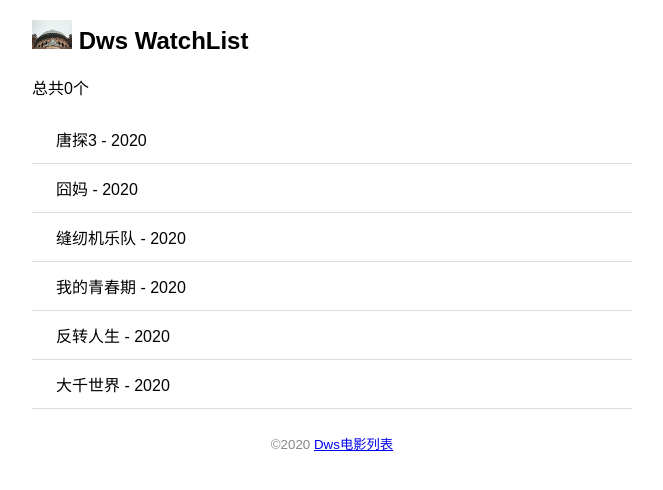
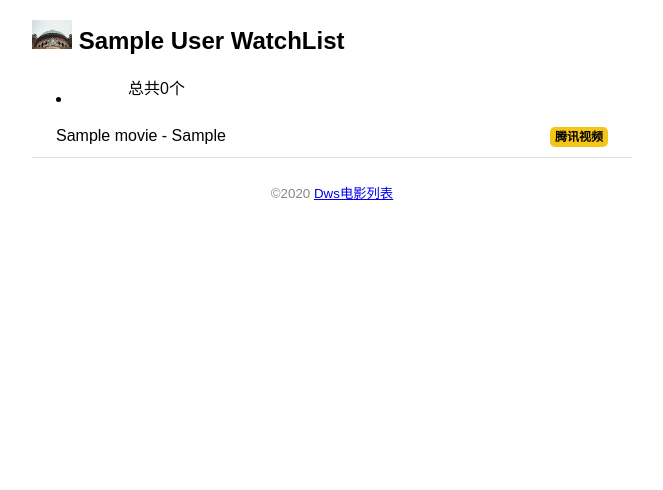
Before and after one commit to dws940819/FlaskDws, a Flask app: page / in a window 1280 px wide. Shown: the top 490 px of the page, without its empty margins (308-971 px from the left). Run offline with Flask 2, Linux system fonts and the light colour scheme; tables that the repository leaves empty hold one stand-in row (values such as "Sample post").

Commit message:
'模板继承'

```diff
--- a/day1/watchlist/app.py
+++ b/day1/watchlist/app.py
@@ -17,7 +17,7 @@
 # app.config['SQLALCHEMY_DATABASE_URI'] = 'sqlite:////' + os.path.join(app.root_path, 'data.db') liux或mac系统
 # 下面是windows的
 app.config['SQLALCHEMY_DATABASE_URI'] = prefix + os.path.join(app.root_path, 'data.db')
-app.config['SQLALCHY_TRACK_MODIFICATIONS'] = False # 关闭了对模型修改的监控
+app.config['SQLALCHEMY_TRACK_MODIFICATIONS'] = False # 关闭了对模型修改的监控
 db = SQLAlchemy(app) # 初始化扩展，传入程序实例app
 
 # models
@@ -31,9 +31,38 @@
     year = db.Column(db.String(4))
 
 
+# 模板上下文处理函数
+@app.context_processor
+def common_user():
+    user = User.query.first()
+    return dict(user=user)
+
+
 # views
 @app.route('/')
 def index():
+    movies = Movie.query.all()
+    return render_template('index.html', movies=movies)
+
+# # 动态URL
+# @app.route('/index/<name>')
+# def home(name):
+#     return '<h1>Flask，%s来了！</h1>'% name
+
+
+# 自定义指令
+# 新建data.db的数据库初始化命令
+@app.cli.command() # 装饰器，注册命令
+@click.option('--drop', is_flag=True,help='删除之后再创建')
+def initdb(drop):
+    if drop:
+        db.drop_all()
+    db.create_all()
+    click.echo('初始化数据库完成')
+
+# 向data.db中写入数据的命令
+@app.cli.command()
+def forge():
     name = 'Dws'
     movies = [
         {'title':'唐探3','year':'2020'},
@@ -43,20 +72,16 @@
         {'title':'反转人生','year':'2020'},
         {'title':'大千世界','year':'2020'},
     ]
-    # return "<h1>Flask，Dws来了！</h1>"
-    return render_template('index.html', name=name, movies=movies)
+    user = User(name=name)
+    db.session.add(user)
+    for m in movies:
+        movie = Movie(title=m['title'],year=m['year'])
+        db.session.add(movie)
+    db.session.commit()
+    click.echo('插入数据成功！')
 
-# # 动态URL
-# @app.route('/index/<name>')
-# def home(name):
-#     return '<h1>Flask，%s来了！</h1>'% name
-
-
-# 自定义指令
-@app.cli.command() # 装饰器，注册命令
-@click.option('--drop', is_flag=True,help='删除之后再创建')
-def initdb(drop):
-    if drop:
-        db.drop_all()
-    db.create_all()
-    click.echo('初始化数据库完成')
+# 错误处理函数
+@app.errorhandler(404)
+def page_not_found(e):
+    # 返回模板和状态码
+    return render_template('404.html'),404
--- a/day1/watchlist/static/css/style.css
+++ b/day1/watchlist/static/css/style.css
@@ -35,5 +35,42 @@
 
 
 .movie_list li:hover{
-    background-color: #105aa3;
+    background-color: #f9f8fa;
 }
+
+nav url{
+    list-style-type: none;
+    margin: 0;
+    padding: 0;
+    overflow: hidden;
+    background-color: #333333;
+}
+
+nav li{
+    float: left;
+}
+
+nav li a{
+    display: block;
+    color: white;
+    text-align: center;
+    padding: 10px 12px;
+    text-decoration: none;
+}
+nav li a:hover{
+    background: #111111;
+}
+
+.float-right{
+    float: right;
+}
+
+.baidu{
+    font-size: 12px;
+    font-weight: bold;
+    color: black;
+    text-decoration: none;
+    background: #F5c518;
+    border-radius: 5px;
+    padding: 3px 5px;
+}
--- /dev/null
+++ b/day1/watchlist/templates/base.html
@@ -0,0 +1,30 @@
+<!DOCTYPE html>
+<html lang="zh">
+<head>
+    {% block head %}
+    <meta charset="UTF-8">
+    <meta name="viewport" content="width=device-width, initial-scale=1.0">
+    <meta http-equiv="X-UA-Compatible" content="ie=edge">
+    <title>Dws WatchList</title>
+    <link rel="stylesheet" href="{{ url_for('static', filename='css/style.css')}}">
+    {% endblock %}
+</head>
+<body>
+    <h2>
+        <img class='avatar'src="{{ url_for('static', filename='images/111.png')}}" alt="图片">
+        {{ user.name }} WatchList
+    </h2>
+    <nav>
+        <ul>
+            <li>
+                <a href="{{ url_for('index') }}">首页</a>
+            </li>
+        </ul>
+    </nav>
+    {% block content %}
+    {% endblock %}
+    <footer>
+        <small>&copy;2020 <a href="#">Dws电影列表</a> </small>
+    </footer>
+</body>
+</html>
--- a/day1/watchlist/templates/index.html
+++ b/day1/watchlist/templates/index.html
@@ -1,27 +1,15 @@
-<!DOCTYPE html>
-<html lang="zh">
-<head>
-    <meta charset="UTF-8">
-    <meta name="viewport" content="width=device-width, initial-scale=1.0">
-    <meta http-equiv="X-UA-Compatible" content="ie=edge">
-    <title>Dws WatchList</title>
-    <link rel="stylesheet" href="{{ url_for('static', filename='css/style.css')}}">
-</head>
-<body>
-    <h2>
-        <img class='avatar'src="{{ url_for('static', filename='images/111.png')}}" alt="图片">
-        {{ name }} WatchList</h2>
+    {% extends 'base.html' %}
+    {% block content %}
     {# 过滤器 变量|过滤器名 #}
     <p>总共{{ moviews|length }}个</p>
     <ul class="movie_list">
         {% for movie in movies %}
         <li>
             {{ movie.title }} - {{ movie.year }}
+            <span class="float-right">
+                <a class='baidu' href="https://v.qq.com/x/search/?q={{ movie.title }}" target="_blank", title="在腾讯视频中查找">腾讯视频</a>
+            </span>
         </li>
         {% endfor %}
     </ul>
-    <footer>
-        <small>&copy;2020 <a href="#">Dws电影列表</a> </small>
-    </footer>
-</body>
-</html>
+    {% endblock %}
```
Also changed, not shown: day1/watchlist/templates/404.html (added, +9 -0 lines), 1 other file.
